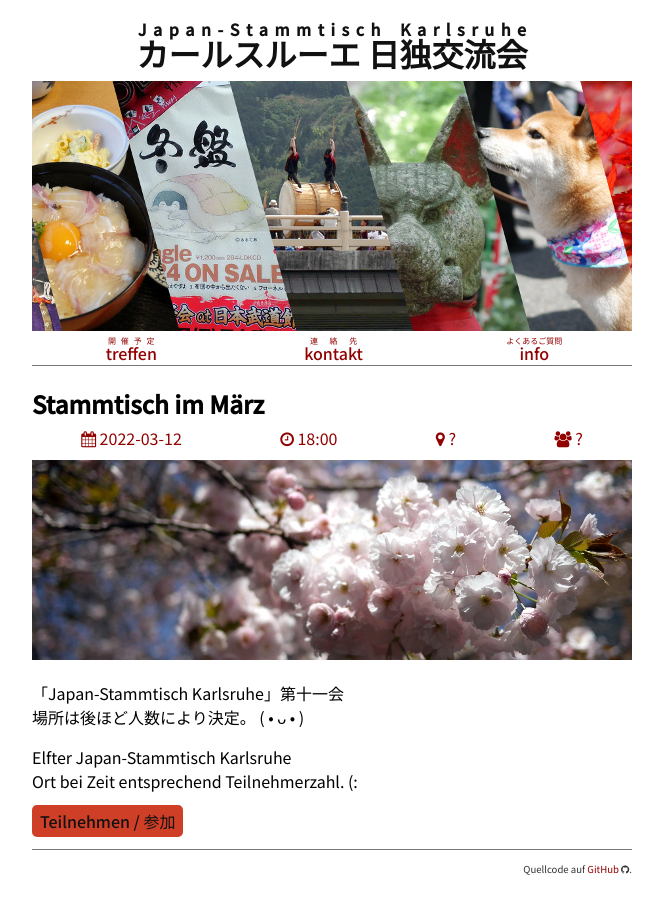
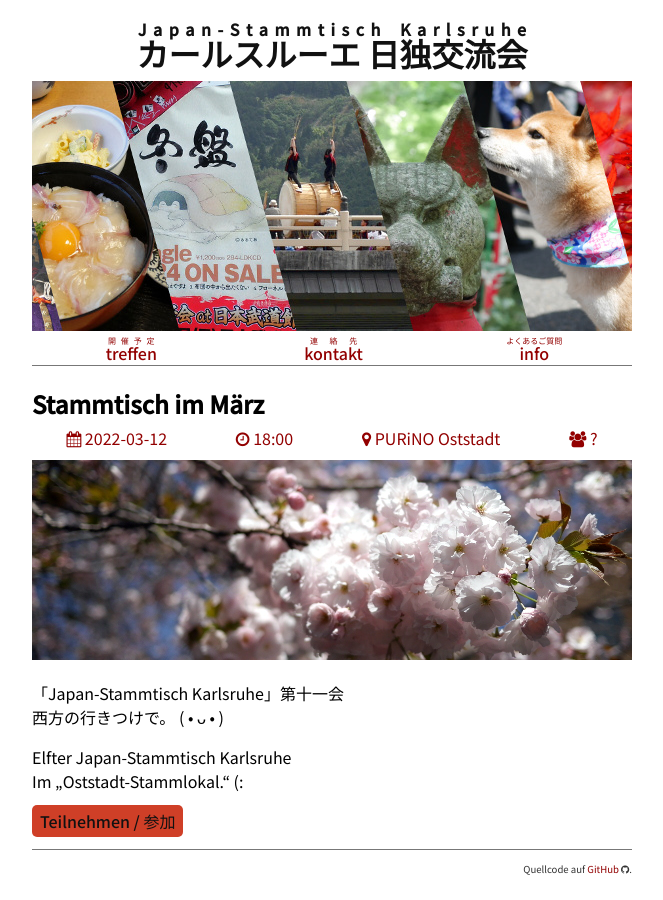
Before and after one commit to tcsch/japanstammtisch.github.io, a Jekyll site: the page built from _posts/2022-03-12-mar.md, in a window 1280 px wide. Shown: the whole page, without its empty margins (308-971 px from the left). Built offline with Jekyll 4.4.1, drawn with Linux system fonts in a browser that asks for light colours.

Commit message:
add location to most recent post

```diff
--- a/_posts/2022-03-12-mar.md
+++ b/_posts/2022-03-12-mar.md
@@ -2,15 +2,15 @@
 layout: post
 title: "Stammtisch im März"
 time: "18:00"
-place: "?"
+place: '<a href="https://goo.gl/maps/vucH7AaGiQezqkm3A">PURiNO Oststadt</a>'
 people: "?"
 img: "mar.jpg"
 ---
 
 「Japan-Stammtisch Karlsruhe」第十一会
-場所は後ほど人数により決定。 ( • ᴗ • )
+西方の行きつけで。 ( • ᴗ • )
 
 Elfter Japan-Stammtisch Karlsruhe
-Ort bei Zeit entsprechend Teilnehmerzahl. (:
+Im „Oststadt-Stammlokal.“ (:
 
 [Teilnehmen / 参加](https://nuudel.digitalcourage.de/3GChWvfMxt2fEAGn)
```
Also changed, not shown: _posts/2022-02-12-feb.md (+1 -1 lines).
